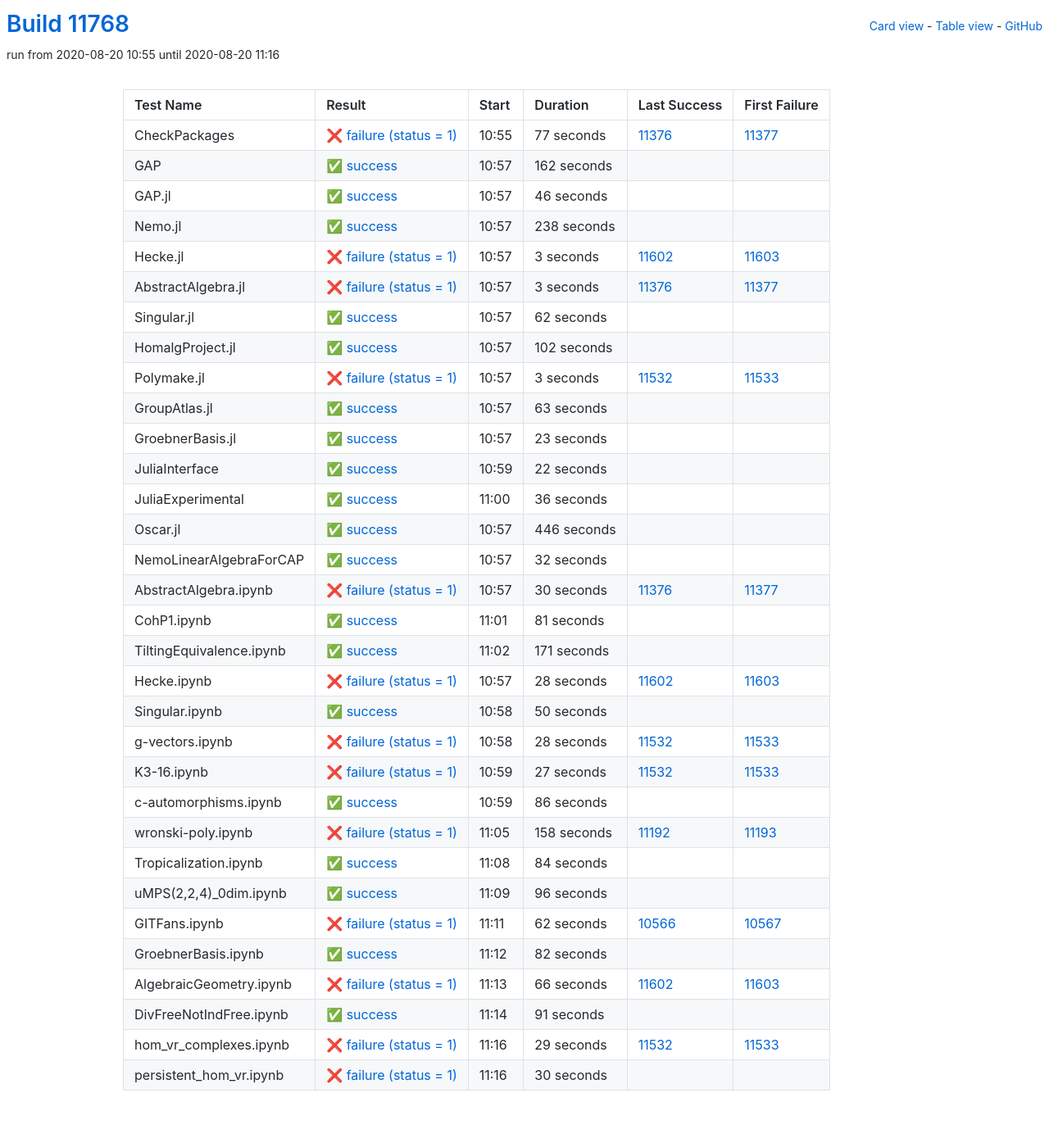
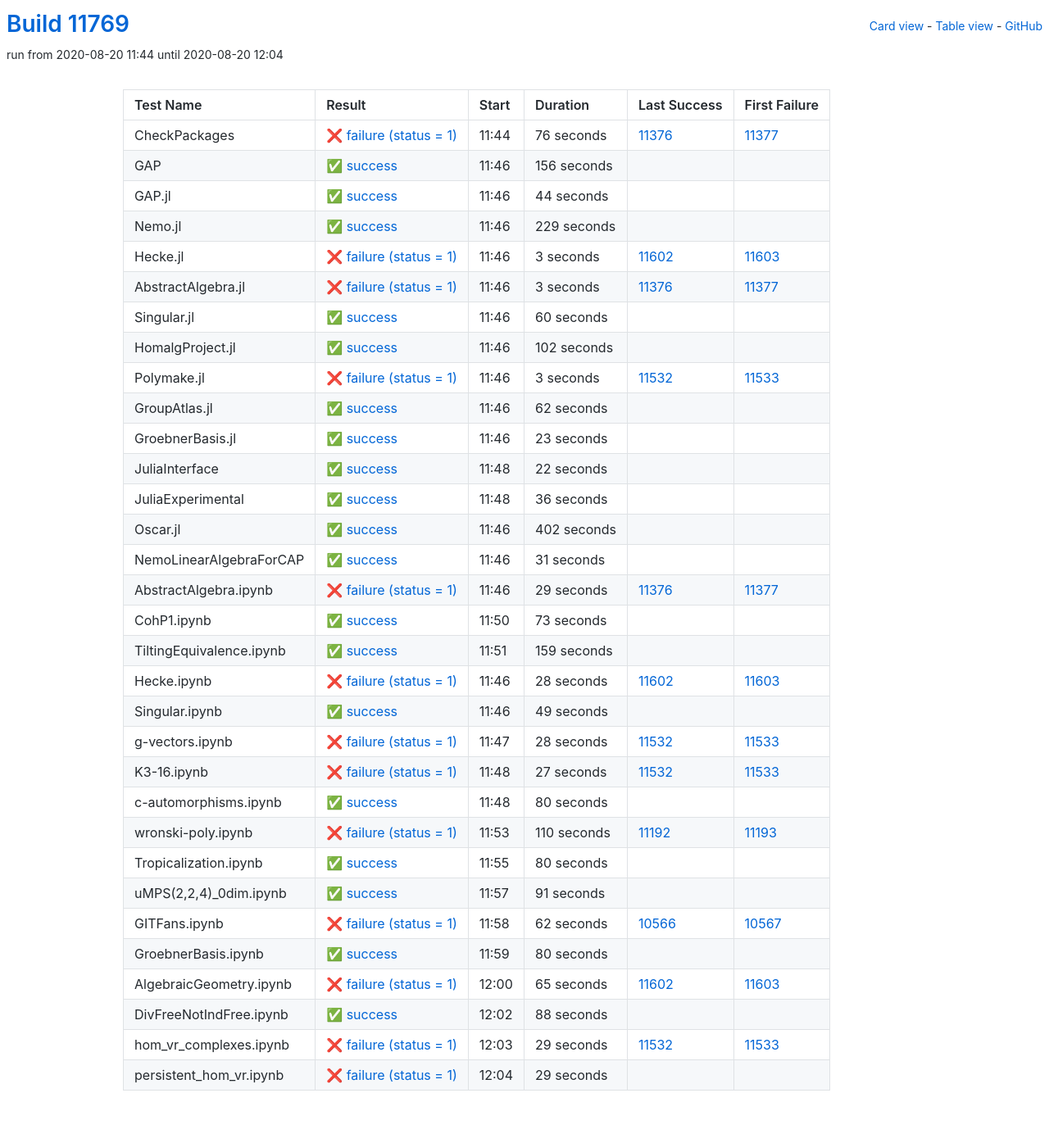
Before and after one commit to oscar-system/oscar-ci-status, a Jekyll site: the page built from table.html, in a window 1280 px wide. Shown: the whole page at 82% size. Built offline with Jekyll 4.4.1, drawn with Linux system fonts in a browser that asks for light colours.

Commit message:
Build #11769

```diff
--- a/_data/ci.yml
+++ b/_data/ci.yml
@@ -1,6 +1,6 @@
 ---
-build: 11768
-build_url: https://oscarci.mathematik.uni-kl.de/job/oscar/11768/
+build: 11769
+build_url: https://oscarci.mathematik.uni-kl.de/job/oscar/11769/
 job: oscar
 organization: oscar-system
 repo: oscar-ci-status
@@ -8,56 +8,56 @@
 tests:
 - name: CheckPackages
   id: checkpackages
-  log: https://oscarci.mathematik.uni-kl.de/job/oscar/11768/artifact/logs/build-11768/CheckPackages.log
-  start: 2020-08-20 10:55
+  log: https://oscarci.mathematik.uni-kl.de/job/oscar/11769/artifact/logs/build-11769/CheckPackages.log
+  start: 2020-08-20 11:44
   success: false
   exitcode: 1
   status: failure
-  duration: 77
+  duration: 76
   last_success: 11376
   last_success_url: https://oscarci.mathematik.uni-kl.de/job/oscar/11376/
   first_failure: 11377
   first_failure_url: https://oscarci.mathematik.uni-kl.de/job/oscar/11377/
 - name: GAP
   id: gap
-  log: https://oscarci.mathematik.uni-kl.de/job/oscar/11768/artifact/logs/build-11768/GAP.log
-  start: 2020-08-20 10:57
+  log: https://oscarci.mathematik.uni-kl.de/job/oscar/11769/artifact/logs/build-11769/GAP.log
+  start: 2020-08-20 11:46
   success: true
   exitcode: 0
   status: success
-  duration: 162
+  duration: 156
   last_success: false
   last_success_url:
   first_failure: false
   first_failure_url:
 - name: GAP.jl
   id: gap-jl
-  log: https://oscarci.mathematik.uni-kl.de/job/oscar/11768/artifact/logs/build-11768/GAP.jl.log
-  start: 2020-08-20 10:57
+  log: https://oscarci.mathematik.uni-kl.de/job/oscar/11769/artifact/logs/build-11769/GAP.jl.log
+  start: 2020-08-20 11:46
   success: true
   exitcode: 0
   status: success
-  duration: 46
+  duration: 44
   last_success: false
   last_success_url:
   first_failure: false
   first_failure_url:
 - name: Nemo.jl
   id: nemo-jl
-  log: https://oscarci.mathematik.uni-kl.de/job/oscar/11768/artifact/logs/build-11768/Nemo.jl.log
-  start: 2020-08-20 10:57
+  log: https://oscarci.mathematik.uni-kl.de/job/oscar/11769/artifact/logs/build-11769/Nemo.jl.log
+  start: 2020-08-20 11:46
   success: true
   exitcode: 0
   status: success
-  duration: 238
+  duration: 229
   last_success: false
   last_success_url:
   first_failure: false
   first_failure_url:
 - name: Hecke.jl
   id: hecke-jl
-  log: https://oscarci.mathematik.uni-kl.de/job/oscar/11768/artifact/logs/build-11768/Hecke.jl.log
-  start: 2020-08-20 10:57
+  log: https://oscarci.mathematik.uni-kl.de/job/oscar/11769/artifact/logs/build-11769/Hecke.jl.log
+  start: 2020-08-20 11:46
   success: false
   exitcode: 1
   status: failure
@@ -68,8 +68,8 @@
   first_failure_url: https://oscarci.mathematik.uni-kl.de/job/oscar/11603/
 - name: AbstractAlgebra.jl
   id: abstractalgebra-jl
-  log: https://oscarci.mathematik.uni-kl.de/job/oscar/11768/artifact/logs/build-11768/AbstractAlgebra.jl.log
-  start: 2020-08-20 10:57
+  log: https://oscarci.mathematik.uni-kl.de/job/oscar/11769/artifact/logs/build-11769/AbstractAlgebra.jl.log
+  start: 2020-08-20 11:46
   success: false
   exitcode: 1
   status: failure
@@ -80,20 +80,20 @@
   first_failure_url: https://oscarci.mathematik.uni-kl.de/job/oscar/11377/
 - name: Singular.jl
   id: singular-jl
-  log: https://oscarci.mathematik.uni-kl.de/job/oscar/11768/artifact/logs/build-11768/Singular.jl.log
-  start: 2020-08-20 10:57
+  log: https://oscarci.mathematik.uni-kl.de/job/oscar/11769/artifact/logs/build-11769/Singular.jl.log
+  start: 2020-08-20 11:46
   success: true
   exitcode: 0
   status: success
-  duration: 62
+  duration: 60
   last_success: false
   last_success_url:
   first_failure: false
   first_failure_url:
 - name: HomalgProject.jl
   id: homalgproject-jl
-  log: https://oscarci.mathematik.uni-kl.de/job/oscar/11768/artifact/logs/build-11768/HomalgProject.jl.log
-  start: 2020-08-20 10:57
+  log: https://oscarci.mathematik.uni-kl.de/job/oscar/11769/artifact/logs/build-11769/HomalgProject.jl.log
+  start: 2020-08-20 11:46
   success: true
   exitcode: 0
   status: success
@@ -104,8 +104,8 @@
   first_failure_url:
 - name: Polymake.jl
   id: polymake-jl
-  log: https://oscarci.mathematik.uni-kl.de/job/oscar/11768/artifact/logs/build-11768/Polymake.jl.log
-  start: 2020-08-20 10:57
+  log: https://oscarci.mathematik.uni-kl.de/job/oscar/11769/artifact/logs/build-11769/Polymake.jl.log
+  start: 2020-08-20 11:46
   success: false
   exitcode: 1
   status: failure
@@ -116,20 +116,20 @@
   first_failure_url: https://oscarci.mathematik.uni-kl.de/job/oscar/11533/
 - name: GroupAtlas.jl
   id: groupatlas-jl
-  log: https://oscarci.mathematik.uni-kl.de/job/oscar/11768/artifact/logs/build-11768/GroupAtlas.jl.log
-  start: 2020-08-20 10:57
+  log: https://oscarci.mathematik.uni-kl.de/job/oscar/11769/artifact/logs/build-11769/GroupAtlas.jl.log
+  start: 2020-08-20 11:46
   success: true
   exitcode: 0
   status: success
-  duration: 63
+  duration: 62
   last_success: false
   last_success_url:
   first_failure: false
   first_failure_url:
 - name: GroebnerBasis.jl
   id: groebnerbasis-jl
-  log: https://oscarci.mathematik.uni-kl.de/job/oscar/11768/artifact/logs/build-11768/GroebnerBasis.jl.log
-  start: 2020-08-20 10:57
+  log: https://oscarci.mathematik.uni-kl.de/job/oscar/11769/artifact/logs/build-11769/GroebnerBasis.jl.log
+  start: 2020-08-20 11:46
   success: true
   exitcode: 0
   status: success
@@ -140,8 +140,8 @@
   first_failure_url:
 - name: JuliaInterface
   id: juliainterface
-  log: https://oscarci.mathematik.uni-kl.de/job/oscar/11768/artifact/logs/build-11768/JuliaInterface.log
-  start: 2020-08-20 10:59
+  log: https://oscarci.mathematik.uni-kl.de/job/oscar/11769/artifact/logs/build-11769/JuliaInterface.log
+  start: 2020-08-20 11:48
   success: true
   exitcode: 0
   status: success
@@ -152,8 +152,8 @@
   first_failure_url:
 - name: JuliaExperimental
   id: juliaexperimental
-  log: https://oscarci.mathematik.uni-kl.de/job/oscar/11768/artifact/logs/build-11768/JuliaExperimental.log
-  start: 2020-08-20 11:00
+  log: https://oscarci.mathematik.uni-kl.de/job/oscar/11769/artifact/logs/build-11769/JuliaExperimental.log
+  start: 2020-08-20 11:48
   success: true
   exitcode: 0
   status: success
@@ -164,68 +164,68 @@
   first_failure_url:
 - name: Oscar.jl
   id: oscar-jl
-  log: https://oscarci.mathematik.uni-kl.de/job/oscar/11768/artifact/logs/build-11768/Oscar.jl.log
-  start: 2020-08-20 10:57
+  log: https://oscarci.mathematik.uni-kl.de/job/oscar/11769/artifact/logs/build-11769/Oscar.jl.log
+  start: 2020-08-20 11:46
   success: true
   exitcode: 0
   status: success
-  duration: 446
+  duration: 402
   last_success: false
   last_success_url:
   first_failure: false
   first_failure_url:
 - name: NemoLinearAlgebraForCAP
   id: nemolinearalgebraforcap
-  log: https://oscarci.mathematik.uni-kl.de/job/oscar/11768/artifact/logs/build-11768/NemoLinearAlgebraForCAP.log
-  start: 2020-08-20 10:57
+  log: https://oscarci.mathematik.uni-kl.de/job/oscar/11769/artifact/logs/build-11769/NemoLinearAlgebraForCAP.log
+  start: 2020-08-20 11:46
   success: true
   exitcode: 0
   status: success
-  duration: 32
+  duration: 31
   last_success: false
   last_success_url:
   first_failure: false
   first_failure_url:
 - name: AbstractAlgebra.ipynb
   id: abstractalgebra-ipynb
-  log: https://oscarci.mathematik.uni-kl.de/job/oscar/11768/artifact/logs/build-11768/AbstractAlgebra.ipynb.log
-  start: 2020-08-20 10:57
+  log: https://oscarci.mathematik.uni-kl.de/job/oscar/11769/artifact/logs/build-11769/AbstractAlgebra.ipynb.log
+  start: 2020-08-20 11:46
   success: false
   exitcode: 1
   status: failure
-  duration: 30
+  duration: 29
   last_success: 11376
   last_success_url: https://oscarci.mathematik.uni-kl.de/job/oscar/11376/
   first_failure: 11377
   first_failure_url: https://oscarci.mathematik.uni-kl.de/job/oscar/11377/
 - name: CohP1.ipynb
   id: cohp1-ipynb
-  log: https://oscarci.mathematik.uni-kl.de/job/oscar/11768/artifact/logs/build-11768/CohP1.ipynb.log
-  start: 2020-08-20 11:01
+  log: https://oscarci.mathematik.uni-kl.de/job/oscar/11769/artifact/logs/build-11769/CohP1.ipynb.log
+  start: 2020-08-20 11:50
   success: true
   exitcode: 0
   status: success
-  duration: 81
+  duration: 73
   last_success: false
   last_success_url:
   first_failure: false
   first_failure_url:
 - name: TiltingEquivalence.ipynb
   id: tiltingequivalence-ipynb
-  log: https://oscarci.mathematik.uni-kl.de/job/oscar/11768/artifact/logs/build-11768/TiltingEquivalence.ipynb.log
-  start: 2020-08-20 11:02
+  log: https://oscarci.mathematik.uni-kl.de/job/oscar/11769/artifact/logs/build-11769/TiltingEquivalence.ipynb.log
+  start: 2020-08-20 11:51
   success: true
   exitcode: 0
   status: success
-  duration: 171
+  duration: 159
   last_success: false
   last_success_url:
   first_failure: false
   first_failure_url:
 - name: Hecke.ipynb
   id: hecke-ipynb
-  log: https://oscarci.mathematik.uni-kl.de/job/oscar/11768/artifact/logs/build-11768/Hecke.ipynb.log
-  start: 2020-08-20 10:57
+  log: https://oscarci.mathematik.uni-kl.de/job/oscar/11769/artifact/logs/build-11769/Hecke.ipynb.log
+  start: 2020-08-20 11:46
   success: false
   exitcode: 1
   status: failure
@@ -236,20 +236,20 @@
   first_failure_url: https://oscarci.mathematik.uni-kl.de/job/oscar/11603/
 - name: Singular.ipynb
   id: singular-ipynb
-  log: https://oscarci.mathematik.uni-kl.de/job/oscar/11768/artifact/logs/build-11768/Singular.ipynb.log
-  start: 2020-08-20 10:58
+  log: https://oscarci.mathematik.uni-kl.de/job/oscar/11769/artifact/logs/build-11769/Singular.ipynb.log
+  start: 2020-08-20 11:46
   success: true
   exitcode: 0
   status: success
-  duration: 50
+  duration: 49
   last_success: false
   last_success_url:
   first_failure: false
   first_failure_url:
 - name: g-vectors.ipynb
   id: g-vectors-ipynb
-  log: https://oscarci.mathematik.uni-kl.de/job/oscar/11768/artifact/logs/build-11768/g-vectors.ipynb.log
-  start: 2020-08-20 10:58
+  log: https://oscarci.mathematik.uni-kl.de/job/oscar/11769/artifact/logs/build-11769/g-vectors.ipynb.log
+  start: 2020-08-20 11:47
   success: false
   exitcode: 1
   status: failure
@@ -260,8 +260,8 @@
   first_failure_url: https://oscarci.mathematik.uni-kl.de/job/oscar/11533/
 - name: K3-16.ipynb
   id: k3-16-ipynb
-  log: https://oscarci.mathematik.uni-kl.de/job/oscar/11768/artifact/logs/build-11768/K3-16.ipynb.log
-  start: 2020-08-20 10:59
+  log: https://oscarci.mathematik.uni-kl.de/job/oscar/11769/artifact/logs/build-11769/K3-16.ipynb.log
+  start: 2020-08-20 11:48
   success: false
   exitcode: 1
   status: failure
@@ -272,56 +272,56 @@
   first_failure_url: https://oscarci.mathematik.uni-kl.de/job/oscar/11533/
 - name: c-automorphisms.ipynb
   id: c-automorphisms-ipynb
-  log: https://oscarci.mathematik.uni-kl.de/job/oscar/11768/artifact/logs/build-11768/c-automorphisms.ipynb.log
-  start: 2020-08-20 10:59
+  log: https://oscarci.mathematik.uni-kl.de/job/oscar/11769/artifact/logs/build-11769/c-automorphisms.ipynb.log
+  start: 2020-08-20 11:48
   success: true
   exitcode: 0
   status: success
-  duration: 86
+  duration: 80
   last_success: false
   last_success_url:
   first_failure: false
   first_failure_url:
 - name: wronski-poly.ipynb
   id: wronski-poly-ipynb
-  log: https://oscarci.mathematik.uni-kl.de/job/oscar/11768/artifact/logs/build-11768/wronski-poly.ipynb.log
-  start: 2020-08-20 11:05
+  log: https://oscarci.mathematik.uni-kl.de/job/oscar/11769/artifact/logs/build-11769/wronski-poly.ipynb.log
+  start: 2020-08-20 11:53
   success: false
   exitcode: 1
   status: failure
-  duration: 158
+  duration: 110
   last_success: 11192
   last_success_url: https://oscarci.mathematik.uni-kl.de/job/oscar/11192/
   first_failure: 11193
   first_failure_url: https://oscarci.mathematik.uni-kl.de/job/oscar/11193/
 - name: Tropicalization.ipynb
   id: tropicalization-ipynb
-  log: https://oscarci.mathematik.uni-kl.de/job/oscar/11768/artifact/logs/build-11768/Tropicalization.ipynb.log
-  start: 2020-08-20 11:08
+  log: https://oscarci.mathematik.uni-kl.de/job/oscar/11769/artifact/logs/build-11769/Tropicalization.ipynb.log
+  start: 2020-08-20 11:55
   success: true
   exitcode: 0
   status: success
-  duration: 84
+  duration: 80
   last_success: false
   last_success_url:
   first_failure: false
   first_failure_url:
 - name: uMPS(2,2,4)_0dim.ipynb
   id: umps-2-2-4-0dim-ipynb
-  log: https://oscarci.mathematik.uni-kl.de/job/oscar/11768/artifact/logs/build-11768/uMPS-2-2-4-_0dim.ipynb.log
-  start: 2020-08-20 11:09
+  log: https://oscarci.mathematik.uni-kl.de/job/oscar/11769/artifact/logs/build-11769/uMPS-2-2-4-_0dim.ipynb.log
+  start: 2020-08-20 11:57
   success: true
   exitcode: 0
   status: success
-  duration: 96
+  duration: 91
   last_success: false
   last_success_url:
   first_failure: false
   first_failure_url:
 - name: GITFans.ipynb
   id: gitfans-ipynb
-  log: https://oscarci.mathematik.uni-kl.de/job/oscar/11768/artifact/logs/build-11768/GITFans.ipynb.log
-  start: 2020-08-20 11:11
+  log: https://oscarci.mathematik.uni-kl.de/job/oscar/11769/artifact/logs/build-11769/GITFans.ipynb.log
+  start: 2020-08-20 11:58
   success: false
   exitcode: 1
   status: failure
@@ -332,44 +332,44 @@
   first_failure_url: https://oscarci.mathematik.uni-kl.de/job/oscar/10567/
 - name: GroebnerBasis.ipynb
   id: groebnerbasis-ipynb
-  log: https://oscarci.mathematik.uni-kl.de/job/oscar/11768/artifact/logs/build-11768/GroebnerBasis.ipynb.log
-  start: 2020-08-20 11:12
+  log: https://oscarci.mathematik.uni-kl.de/job/oscar/11769/artifact/logs/build-11769/GroebnerBasis.ipynb.log
+  start: 2020-08-20 11:59
   success: true
   exitcode: 0
   status: success
-  duration: 82
+  duration: 80
   last_success: false
   last_success_url:
   first_failure: false
   first_failure_url:
 - name: AlgebraicGeometry.ipynb
   id: algebraicgeometry-ipynb
-  log: https://oscarci.mathematik.uni-kl.de/job/oscar/11768/artifact/logs/build-11768/AlgebraicGeometry.ipynb.log
-  start: 2020-08-20 11:13
+  log: https://oscarci.mathematik.uni-kl.de/job/oscar/11769/artifact/logs/build-11769/AlgebraicGeometry.ipynb.log
+  start: 2020-08-20 12:00
   success: false
   exitcode: 1
   status: failure
-  duration: 66
+  duration: 65
   last_success: 11602
   last_success_url: https://oscarci.mathematik.uni-kl.de/job/oscar/11602/
   first_failure: 11603
   first_failure_url: https://oscarci.mathematik.uni-kl.de/job/oscar/11603/
 - name: DivFreeNotIndFree.ipynb
   id: divfreenotindfree-ipynb
-  log: https://oscarci.mathematik.uni-kl.de/job/oscar/11768/artifact/logs/build-11768/DivFreeNotIndFree.ipynb.log
-  start: 2020-08-20 11:14
+  log: https://oscarci.mathematik.uni-kl.de/job/oscar/11769/artifact/logs/build-11769/DivFreeNotIndFree.ipynb.log
+  start: 2020-08-20 12:02
   success: true
   exitcode: 0
   status: success
-  duration: 91
+  duration: 88
   last_success: false
   last_success_url:
   first_failure: false
   first_failure_url:
 - name: hom_vr_complexes.ipynb
   id: hom-vr-complexes-ipynb
-  log: https://oscarci.mathematik.uni-kl.de/job/oscar/11768/artifact/logs/build-11768/hom_vr_complexes.ipynb.log
-  start: 2020-08-20 11:16
+  log: https://oscarci.mathematik.uni-kl.de/job/oscar/11769/artifact/logs/build-11769/hom_vr_complexes.ipynb.log
+  start: 2020-08-20 12:03
   success: false
   exitcode: 1
   status: failure
@@ -380,12 +380,12 @@
   first_failure_url: https://oscarci.mathematik.uni-kl.de/job/oscar/11533/
 - name: persistent_hom_vr.ipynb
   id: persistent-hom-vr-ipynb
-  log: https://oscarci.mathematik.uni-kl.de/job/oscar/11768/artifact/logs/build-11768/persistent_hom_vr.ipynb.log
-  start: 2020-08-20 11:16
+  log: https://oscarci.mathematik.uni-kl.de/job/oscar/11769/artifact/logs/build-11769/persistent_hom_vr.ipynb.log
+  start: 2020-08-20 12:04
   success: false
   exitcode: 1
   status: failure
-  duration: 30
+  duration: 29
   last_success: false
   last_success_url:
   first_failure: false
```
Also changed, not shown: README.md.
